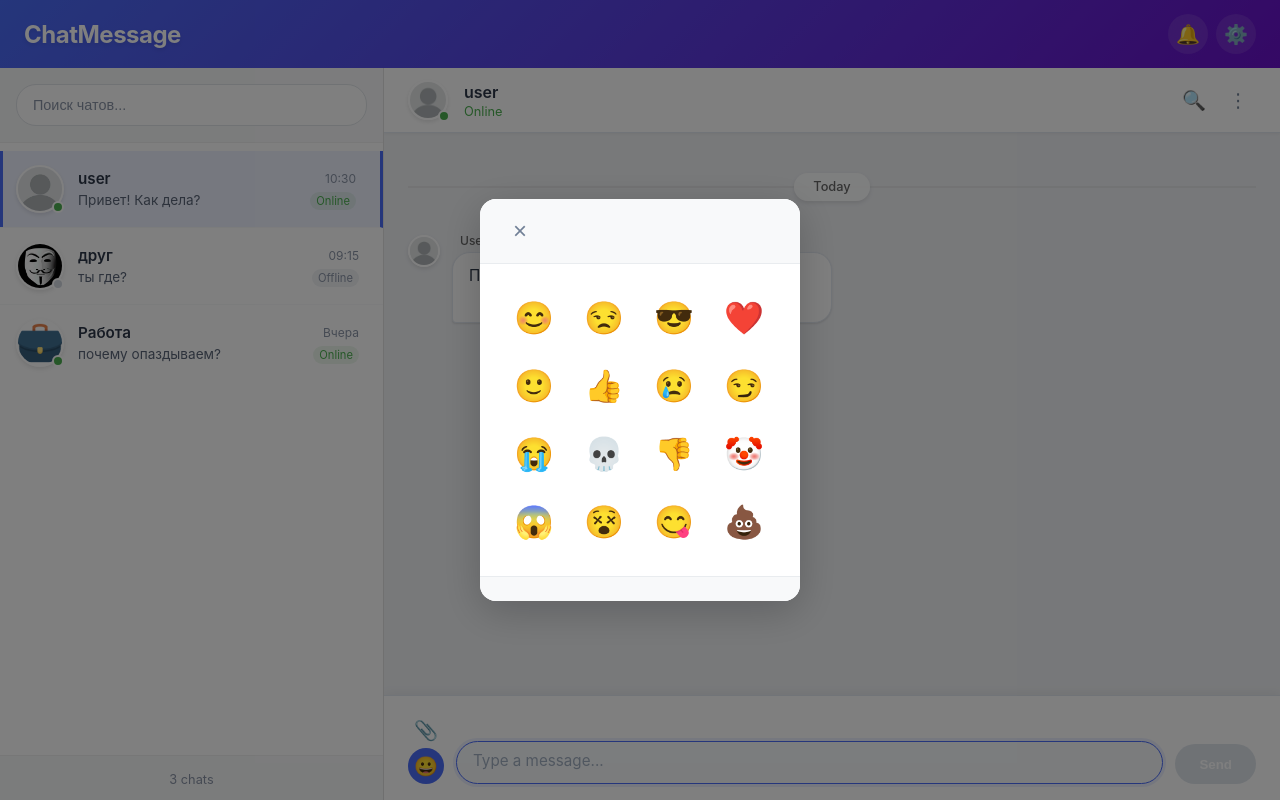
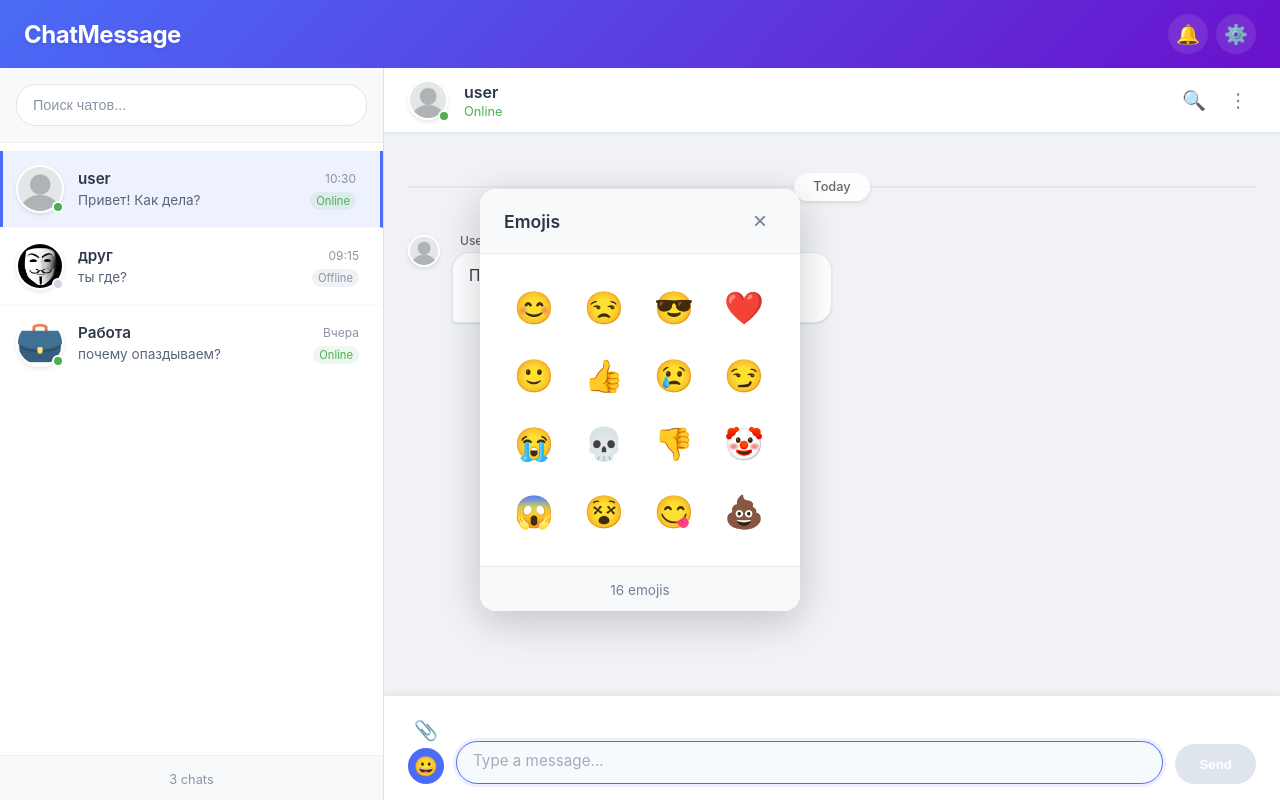
Before and after one commit to anonymous-proger/diplomChatApp, an Angular app in the folder diplom/diplomm/: page / in a window 1280 px wide. Both pictures are taken after a click on the button "Emoji". Built offline with nearby package versions, Linux system fonts and the light colour scheme.

Commit message:
emoji_fix

```diff
--- a/diplom/diplomm/src/app/chat-window/chat-window.component.ts
+++ b/diplom/diplomm/src/app/chat-window/chat-window.component.ts
@@ -46,12 +46,6 @@ export class ChatWindowComponent implements OnInit, OnDestroy, AfterViewChecked
 
     const replySub = this.replyService.replyState$.subscribe(state => {
       this.replyState = state;
-
-      if (state.isReplying && this.messageInput) {
-        setTimeout(() => {
-          this.messageInput.nativeElement.focus();
-        }, 100);
-      }
     });
 
     this.subscriptions.add(chatSub);
@@ -79,14 +73,6 @@ export class ChatWindowComponent implements OnInit, OnDestroy, AfterViewChecked
     if (!isMessageClick && !isActionButton) {
       this.activeMessageId = null;
     }
-
-    const isEmojiButton = target.closest('.emoji-btn');
-    const isEmojiPanel = target.closest('.emoji-panel');
-    const isEmojiPanelButton = target.closest('[title="Emoji"]');
-
-    if (!isEmojiButton && !isEmojiPanel && !isEmojiPanelButton) {
-      this.closeEmojiPanel();
-    }
   }
 
   sendMessage(): void {
@@ -110,7 +96,6 @@ export class ChatWindowComponent implements OnInit, OnDestroy, AfterViewChecked
     this.newMessage = '';
     this.shouldScrollToBottom = true;
     this.resetMessageStates();
-    this.closeEmojiPanel();
     this.replyService.completeReply();
   }
 
@@ -118,10 +103,6 @@ export class ChatWindowComponent implements OnInit, OnDestroy, AfterViewChecked
     if (event.key === 'Enter' && !event.shiftKey) {
       event.preventDefault();
       this.sendMessage();
-    }
-
-    if (event.key === 'Escape' && this.showEmojiPanel) {
-      this.closeEmojiPanel();
     }
   }
 
@@ -134,21 +115,15 @@ export class ChatWindowComponent implements OnInit, OnDestroy, AfterViewChecked
     }
   }
 
-  // НОВЫЙ МЕТОД: Прокрутка к определенному сообщению
   scrollToMessage(messageId: string): void {
     setTimeout(() => {
       try {
         const messageElement = document.getElementById(`message-${messageId}`);
         if (messageElement) {
-          // Находим контейнер сообщений
           const container = this.messagesContainer.nativeElement;
-
-          // Вычисляем позицию для прокрутки
           const elementTop = messageElement.offsetTop;
           const elementHeight = messageElement.offsetHeight;
           const containerHeight = container.clientHeight;
-
-          // Прокручиваем так, чтобы сообщение было в середине контейнера
           const scrollTo = elementTop - (containerHeight / 2) + (elementHeight / 2);
 
           container.scrollTo({
@@ -156,10 +131,7 @@ export class ChatWindowComponent implements OnInit, OnDestroy, AfterViewChecked
             behavior: 'smooth'
           });
 
-          // Подсвечиваем сообщение на которое перешли
           this.highlightMessage(messageId);
-        } else {
-          console.warn(`Message with id ${messageId} not found`);
         }
       } catch (err) {
         console.error('Scroll to message error:', err);
@@ -167,22 +139,18 @@ export class ChatWindowComponent implements OnInit, OnDestroy, AfterViewChecked
     }, 100);
   }
 
-  // НОВЫЙ МЕТОД: Подсветка сообщения
   private highlightMessage(messageId: string): void {
-    // Сначала убираем подсветку со всех сообщений
     const highlightedElements = document.querySelectorAll('.message-highlight');
     highlightedElements.forEach(el => {
       el.classList.remove('message-highlight');
     });
 
-    // Находим нужное сообщение и добавляем подсветку
     const messageElement = document.getElementById(`message-${messageId}`);
     if (messageElement) {
       const messageWrapper = messageElement.closest('.message-wrapper');
       if (messageWrapper) {
         messageWrapper.classList.add('message-highlight');
 
-        // Автоматически убираем подсветку через 2 секунды
         setTimeout(() => {
           messageWrapper.classList.remove('message-highlight');
         }, 2000);
@@ -190,7 +158,6 @@ export class ChatWindowComponent implements OnInit, OnDestroy, AfterViewChecked
     }
   }
 
-  // НОВЫЙ МЕТОД: Обработчик клика на цитату
   onReplyClick(messageId: string): void {
     this.scrollToMessage(messageId);
   }
@@ -233,8 +200,6 @@ export class ChatWindowComponent implements OnInit, OnDestroy, AfterViewChecked
     } else {
       this.activeMessageId = messageId;
     }
-
-    this.closeEmojiPanel();
   }
 
   shouldShowActions(messageId: string): boolean {
--- a/diplom/diplomm/src/app/emoji-panel/emoji-panel.component.css
+++ b/diplom/diplomm/src/app/emoji-panel/emoji-panel.component.css
@@ -4,12 +4,8 @@
   left: 0;
   right: 0;
   bottom: 0;
-  background-color: rgba(0, 0, 0, 0.5);
-  display: flex;
-  align-items: center;
-  justify-content: center;
+  pointer-events: none;
   z-index: 1000;
-  animation: fadeIn 0.2s ease;
 }
 
 .emoji-panel {
@@ -19,7 +15,18 @@
   width: 320px;
   max-width: 90vw;
   overflow: hidden;
-  animation: slideUp 0.3s ease;
+  position: fixed;
+  top: 50%;
+  left: 50%;
+  transform: translate(-50%, -50%);
+  cursor: grab;
+  user-select: none;
+  pointer-events: all;
+  z-index: 1001;
+
+  &:active {
+    cursor: grabbing;
+  }
 }
 
 .panel-header {
@@ -29,6 +36,11 @@
   padding: 1rem 1.5rem;
   background-color: #f8f9fa;
   border-bottom: 1px solid #e9ecef;
+  cursor: move;
+
+  &.drag-handle:hover {
+    background-color: #e9ecef;
+  }
 }
 
 .panel-title {
@@ -36,6 +48,7 @@
   font-size: 1.1rem;
   font-weight: 600;
   color: #2d3748;
+  user-select: none;
 }
 
 .close-btn {
@@ -51,6 +64,7 @@
   align-items: center;
   justify-content: center;
   transition: all 0.2s ease;
+  pointer-events: all;
 
   &:hover {
     background-color: #e2e8f0;
@@ -111,26 +125,6 @@
   color: #718096;
 }
 
-@keyframes fadeIn {
-  from {
-    opacity: 0;
-  }
-  to {
-    opacity: 1;
-  }
-}
-
-@keyframes slideUp {
-  from {
-    opacity: 0;
-    transform: translateY(20px);
-  }
-  to {
-    opacity: 1;
-    transform: translateY(0);
-  }
-}
-
 @media (max-width: 480px) {
   .emoji-panel {
     width: 280px;
--- a/diplom/diplomm/src/app/emoji-panel/emoji-panel.component.html
+++ b/diplom/diplomm/src/app/emoji-panel/emoji-panel.component.html
@@ -1,6 +1,7 @@
-<div class="emoji-panel-overlay" (click)="closePanel()">
-  <div class="emoji-panel" (click)="$event.stopPropagation()">
-    <div class="panel-header">
+<div class="emoji-panel-overlay">
+  <div class="emoji-panel" (mousedown)="onMouseDown($event)">
+    <div class="panel-header drag-handle">
+      <h3 class="panel-title">Emojis</h3>
       <button class="close-btn" (click)="closePanel()">×</button>
     </div>
 
@@ -16,6 +17,7 @@
     </div>
 
     <div class="panel-footer">
+      <span class="emoji-count">{{ emojis.length }} emojis</span>
     </div>
   </div>
 </div>
--- a/diplom/diplomm/src/app/emoji-panel/emoji-panel.component.ts
+++ b/diplom/diplomm/src/app/emoji-panel/emoji-panel.component.ts
@@ -1,12 +1,11 @@
-import { Component } from '@angular/core';
-import { EventEmitter, Output } from '@angular/core';
+import { Component, EventEmitter, Output, ElementRef, Renderer2, OnDestroy, HostListener } from '@angular/core';
 
 @Component({
   selector: 'app-emoji-panel',
   templateUrl: './emoji-panel.component.html',
   styleUrls: ['./emoji-panel.component.css']
 })
-export class EmojiPanelComponent {
+export class EmojiPanelComponent implements OnDestroy {
   @Output() emojiSelected = new EventEmitter<string>();
   @Output() panelClosed = new EventEmitter<void>();
 
@@ -17,12 +16,75 @@ export class EmojiPanelComponent {
     "😱", "😵", "😋", "💩"
   ];
 
+  private isDragging = false;
+  private startX = 0;
+  private startY = 0;
+  private startLeft = 0;
+  private startTop = 0;
+
+  constructor(
+    private el: ElementRef,
+    private renderer: Renderer2
+  ) {}
+
   selectEmoji(emoji: string): void {
     this.emojiSelected.emit(emoji);
-    this.panelClosed.emit();
   }
 
   closePanel(): void {
     this.panelClosed.emit();
   }
+
+  onMouseDown(event: MouseEvent): void {
+    if ((event.target as HTMLElement).closest('.emoji-btn') ||
+        (event.target as HTMLElement).closest('.close-btn')) {
+      return;
+    }
+
+    this.isDragging = true;
+    this.startX = event.clientX;
+    this.startY = event.clientY;
+
+    const panel = this.el.nativeElement.querySelector('.emoji-panel');
+    const rect = panel.getBoundingClientRect();
+    this.startLeft = rect.left;
+    this.startTop = rect.top;
+
+    this.renderer.setStyle(panel, 'cursor', 'grabbing');
+    this.renderer.setStyle(panel, 'user-select', 'none');
+
+    event.preventDefault();
+  }
+
+  @HostListener('document:mousemove', ['$event'])
+  onMouseMove(event: MouseEvent): void {
+    if (!this.isDragging) return;
+
+    const panel = this.el.nativeElement.querySelector('.emoji-panel');
+    const deltaX = event.clientX - this.startX;
+    const deltaY = event.clientY - this.startY;
+
+    const newLeft = this.startLeft + deltaX;
+    const newTop = this.startTop + deltaY;
+
+    this.renderer.setStyle(panel, 'position', 'fixed');
+    this.renderer.setStyle(panel, 'left', `${newLeft}px`);
+    this.renderer.setStyle(panel, 'top', `${newTop}px`);
+    this.renderer.setStyle(panel, 'margin', '0');
+    this.renderer.setStyle(panel, 'transform', 'none');
+  }
+
+  @HostListener('document:mouseup')
+  onMouseUp(): void {
+    if (!this.isDragging) return;
+
+    this.isDragging = false;
+    const panel = this.el.nativeElement.querySelector('.emoji-panel');
+    this.renderer.setStyle(panel, 'cursor', 'grab');
+    this.renderer.setStyle(panel, 'user-select', 'auto');
+  }
+
+  ngOnDestroy(): void {
+    this.isDragging = false;
+  }
 }
```
